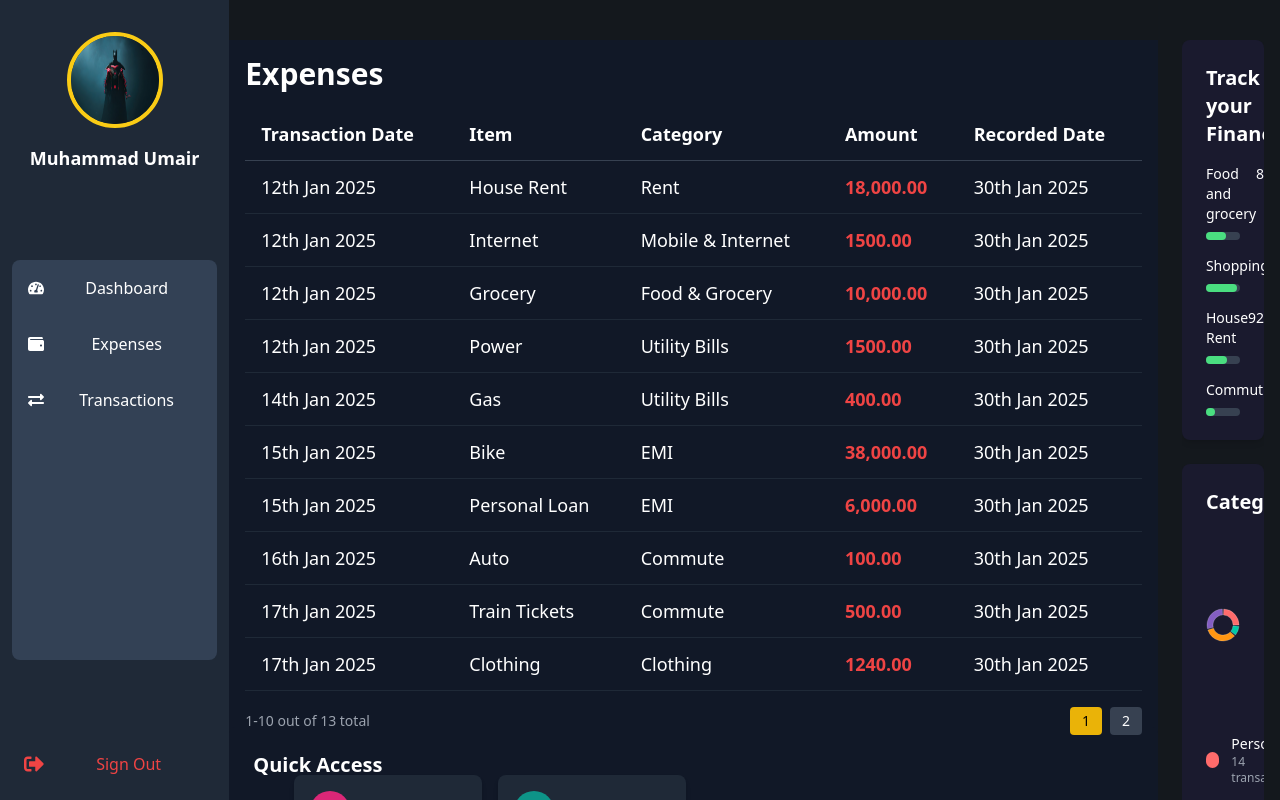
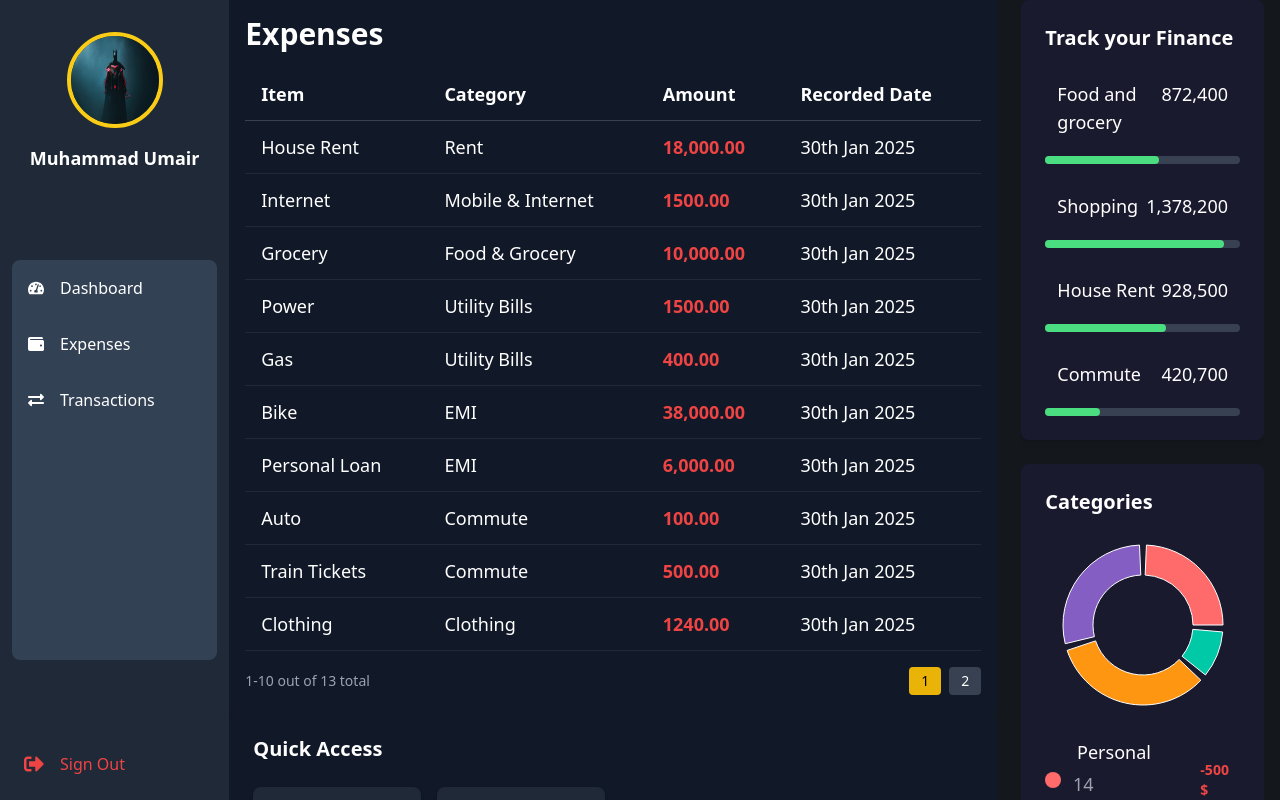
Before and after one commit to umair763/Expense-Tracker, a React (Vite) app in the folder client/: page / in a window 1280 px wide. Both pictures are taken after a click on the button "Expenses". Built offline with nearby package versions, Linux system fonts and the light colour scheme.

Commit message:
Update-2

```diff
--- a/client/src/components/Dashboard/Catagories.jsx
+++ b/client/src/components/Dashboard/Catagories.jsx
@@ -17,7 +17,7 @@ function Categories() {
    ];
 
    return (
-      <div className="bg-[#1a1a2e] text-white p-4 sm:p-6 rounded-lg shadow-md w-full sm:w-full md:w-full">
+      <div className="bg-[#1a1a2e] text-white p-4 sm:p-6 rounded-lg shadow-md w-full sm:w-full md:w-full ">
          <h2 className="text-lg sm:text-xl font-semibold mb-4 sm:mb-6">Categories</h2>
 
          {/* Donut Chart */}
@@ -32,17 +32,17 @@ function Categories() {
          </div>
 
          {/* Transaction List */}
-         <div className="space-y-3 sm:space-y-4">
+         <div className="space-y-3 sm:space-y-4 ">
             {transactions.map((transaction, index) => (
                <div key={index} className="flex justify-between items-center">
                   <div className="flex items-center">
                      <div
-                        className="w-3 h-3 sm:w-4 sm:h-4 rounded-full mr-2 sm:mr-3"
+                        className="w-3 h-3 sm:w-4 sm:h-4 rounded-full mr-2 sm:mr-3 "
                         style={{ backgroundColor: transaction.color }}
                      ></div>
                      <div>
-                        <p className="text-xs sm:text-sm font-medium">{transaction.label}</p>
-                        <p className="text-xs text-gray-400">{transaction.count}</p>
+                        <p className="text-xs sm:text-sm md:text-md lg:text-lg sm:p-0 md:p-1 lg:p-1">{transaction.label}</p>
+                        <p className="text-xs sm:text-sm md:text-md lg:text-lg text-gray-400 ">{transaction.count}</p>
                      </div>
                   </div>
                   <p className="text-red-500 text-xs sm:text-sm font-bold">{transaction.value}</p>
--- a/client/src/components/Dashboard/TrackFinance.jsx
+++ b/client/src/components/Dashboard/TrackFinance.jsx
@@ -9,18 +9,18 @@ function TrackFinance() {
    ];
 
    return (
-      <div className="bg-[#1a1a2e] text-white p-4 sm:p-6 rounded-lg shadow-md w-full sm:w-full md:w-full">
-         <h2 className="text-lg sm:text-xl font-semibold mb-4">Track your Finance</h2>
+      <div className="bg-[#1a1a2e] text-white p-4 sm:p-6 rounded-lg shadow-md w-full sm:w-full md:w-full ">
+         <h2 className="text-lg sm:text-xl font-semibold mb-4 ">Track your Finance</h2>
          <div className="space-y-4">
             {data.map((item, index) => (
                <div key={index}>
-                  <div className="flex justify-between text-xs sm:text-sm mb-2">
+                  <div className="flex justify-between mb-2 text-xs sm:text-sm md:text-md lg:text-lg md:p-2 lg:p-3">
                      <span>{item.label}</span>
                      <span>{item.value.toLocaleString()}</span>
                   </div>
                   <div className="w-full bg-gray-700 rounded-full h-1 sm:h-2">
                      <div
-                        className="bg-green-400 h-full rounded-full"
+                        className="bg-green-400 h-full rounded-full text-xs sm:text-sm md:text-md lg:text-lg "
                         style={{
                            width: `${(item.value / item.maxValue) * 100}%`,
                         }}
--- a/client/src/components/Expenses/AddExpenseAndReport.jsx
+++ b/client/src/components/Expenses/AddExpenseAndReport.jsx
@@ -4,10 +4,10 @@ import { FaFileInvoiceDollar, FaChartPie } from 'react-icons/fa';
 const AddExpenseAndReport = () => {
    return (
       <>
-         <div className="p-6 bg-gray-900 rounded-md text-white w-full -mt-6">
+         <div className="p-6 bg-gray-900 rounded-md text-white w-full">
             <h2 className="text-xl font-semibold mb-4">Quick Access</h2>
             <div className="flex justify-center w-full">
-               <div className="grid grid-cols-1 sm:grid-cols-2 lg:grid-cols-4 gap-4 -mt-5">
+               <div className="grid grid-cols-1 sm:grid-cols-2 lg:grid-cols-4 gap-4 mt-2">
                   {/* New Expense Button */}
                   <div className="flex items-center p-4 bg-gray-800 rounded-lg shadow-md hover:bg-gray-700 transition">
                      <div className="w-10 h-10 flex items-center justify-center text-white rounded-full bg-pink-600 mr-4">
--- a/client/src/components/Expenses/ExpensesRecord.jsx
+++ b/client/src/components/Expenses/ExpensesRecord.jsx
@@ -3,41 +3,37 @@ import React, { useState } from 'react';
 const data = [
    { date: '12th Jan 2025', item: 'House Rent', category: 'Rent', amount: '18,000.00', recordedDate: '30th Jan 2025' },
    {
-      date: '12th Jan 2025',
       item: 'Internet',
       category: 'Mobile & Internet',
       amount: '1500.00',
       recordedDate: '30th Jan 2025',
    },
    {
-      date: '12th Jan 2025',
       item: 'Grocery',
       category: 'Food & Grocery',
       amount: '10,000.00',
       recordedDate: '30th Jan 2025',
    },
    {
-      date: '12th Jan 2025',
       item: 'Power',
       category: 'Utility Bills',
       amount: '1500.00',
       recordedDate: '30th Jan 2025',
    },
-   { date: '14th Jan 2025', item: 'Gas', category: 'Utility Bills', amount: '400.00', recordedDate: '30th Jan 2025' },
-   { date: '15th Jan 2025', item: 'Bike', category: 'EMI', amount: '38,000.00', recordedDate: '30th Jan 2025' },
-   { date: '15th Jan 2025', item: 'Personal Loan', category: 'EMI', amount: '6,000.00', recordedDate: '30th Jan 2025' },
-   { date: '16th Jan 2025', item: 'Auto', category: 'Commute', amount: '100.00', recordedDate: '30th Jan 2025' },
+   { item: 'Gas', category: 'Utility Bills', amount: '400.00', recordedDate: '30th Jan 2025' },
+   { item: 'Bike', category: 'EMI', amount: '38,000.00', recordedDate: '30th Jan 2025' },
+   { item: 'Personal Loan', category: 'EMI', amount: '6,000.00', recordedDate: '30th Jan 2025' },
+   { item: 'Auto', category: 'Commute', amount: '100.00', recordedDate: '30th Jan 2025' },
    {
-      date: '17th Jan 2025',
       item: 'Train Tickets',
       category: 'Commute',
       amount: '500.00',
       recordedDate: '30th Jan 2025',
    },
-   { date: '17th Jan 2025', item: 'Clothing', category: 'Clothing', amount: '1240.00', recordedDate: '30th Jan 2025' },
-   { date: '18th Jan 2025', item: 'Injury', category: 'Repair', amount: '600.00', recordedDate: '30th Jan 2025' },
-   { date: '19th Jan 2025', item: 'Momos', category: 'Snacks', amount: '250.00', recordedDate: '30th Jan 2025' },
-   { date: '20th Jan 2025', item: 'David', category: 'Transfers', amount: '2500.00', recordedDate: '30th Jan 2025' },
+   { item: 'Clothing', category: 'Clothing', amount: '1240.00', recordedDate: '30th Jan 2025' },
+   { item: 'Injury', category: 'Repair', amount: '600.00', recordedDate: '30th Jan 2025' },
+   { item: 'Momos', category: 'Snacks', amount: '250.00', recordedDate: '30th Jan 2025' },
+   { item: 'David', category: 'Transfers', amount: '2500.00', recordedDate: '30th Jan 2025' },
 ];
 
 function ExpensesRecord() {
@@ -58,8 +54,7 @@ function ExpensesRecord() {
          <div className="overflow-x-auto">
             <table className="min-w-full border-collapse table-auto text-sm">
                <thead>
-                  <tr className="text-left border-b border-gray-700 text-xs sm:text-sm lg:text-lg">
-                     <th className="py-3 px-2 sm:px-4">Transaction Date</th>
+                  <tr className="text-left border-b border-gray-700 text-xs sm:text-sm lg:text-lg p-0 m-0">
                      <th className="py-3 px-2 sm:px-4">Item</th>
                      <th className="py-3 px-2 sm:px-4">Category</th>
                      <th className="py-3 px-2 sm:px-4">Amount</th>
@@ -72,7 +67,6 @@ function ExpensesRecord() {
                         key={index}
                         className="border-b border-gray-800 hover:bg-gray-800 text-xs sm:text-sm lg:text-lg"
                      >
-                        <td className="py-3 px-2 sm:px-4">{record.date}</td>
                         <td className="py-3 px-2 sm:px-4">{record.item}</td>
                         <td className="py-3 px-2 sm:px-4">{record.category}</td>
                         <td className="py-3 px-2 sm:px-4 text-red-500 font-semibold">{record.amount}</td>
--- a/client/src/components/MainDashBoard.jsx
+++ b/client/src/components/MainDashBoard.jsx
@@ -7,7 +7,7 @@ import IncomeAndSpendings from './Dashboard/IncomeAndSpendings';
 
 function MainDashBoard() {
    return (
-      <div className=" w-full grid grid-cols-1 sm:grid-cols-2 md:grid-cols-2 lg:grid-cols-3 gap-4 p-2">
+      <div className=" w-full grid grid-cols-1 sm:grid-cols-2 md:grid-cols-2 lg:grid-cols-3 gap-4 p-2 mt-2">
          {/* First Column (Center Section) */}
          <div className="lg:col-span-2 space-y-4">
             {/* Top Row: Available Balance & Income and Spendings */}
--- a/client/src/components/MainExpenses.jsx
+++ b/client/src/components/MainExpenses.jsx
@@ -8,15 +8,15 @@ import Categories from './Dashboard/Catagories';
 
 function MainExpenses() {
    return (
-      <div className="flex flex-col md:flex-row gap-6 mt-10 ">
+      <div className="flex flex-col md:flex-row gap-6">
          {/* Left Column */}
-         <div className="flex-grow ">
+         <div className="flex-grow md:w-2/4 ">
             <ExpensesRecord />
             <AddExpenseAndReport />
          </div>
 
          {/* Right Column */}
-         <div className="flex-1 space-y-6 overflow-hidden mr-4">
+         <div className="flex-1 space-y-6 overflow-hidden mr-4 md:w-2/4">
             <div>
                <TrackFinance />
             </div>
--- a/client/src/components/MainTransaction.jsx
+++ b/client/src/components/MainTransaction.jsx
@@ -5,7 +5,7 @@ import AddTransactionAndReport from './Trasactions/AddTransactionAndReport';
 
 const MainTransaction = () => {
    return (
-      <div className="mt-8 p-4 sm:p-3 lg:p-4">
+      <div className="mt-2 p-4 sm:p-3 lg:p-4">
          {/* Top Section */}
          <div className="grid grid-cols-1 sm:grid-cols-2 lg:grid-cols-2 gap-6">
             {/* Weekly Report Bar Graph */}
--- a/client/src/components/SideBar.jsx
+++ b/client/src/components/SideBar.jsx
@@ -15,34 +15,34 @@ function SideBar({ setIsDashboardVisible, setIsExpensesVisible, setIsTransaction
          </div>
 
          {/* Navigation */}
-         <div className="flex flex-col items-start mt-8 space-y-4 px-2 bg-slate-700 p-2 m-3 h-1/2 rounded-lg">
+         <div className="flex flex-col items-start  mt-8 space-y-4 px-2 bg-slate-700 p-2 m-3 h-1/2 rounded-lg">
             <button
-               className="w-full flex items-center py-2 px-2 hover:bg-gray-600 rounded justify-start"
+               className="w-full flex items-center py-2 px-2 hover:bg-gray-600 rounded justify-start text-left"
                onClick={setIsDashboardVisible}
             >
-               <FaTachometerAlt className="mr-2" size={16} />
+               <FaTachometerAlt className="mr-4" size={16} />
                <span className="flex-grow">Dashboard</span>
             </button>
             <button
-               className="w-full flex items-center py-2 px-2 hover:bg-gray-600 rounded justify-start"
+               className="w-full flex items-center py-2 px-2 hover:bg-gray-600 rounded justify-start text-left"
                onClick={setIsExpensesVisible}
             >
-               <FaWallet className="mr-2" size={16} />
+               <FaWallet className="mr-4" size={16} />
                <span className="flex-grow">Expenses</span>
             </button>
             <button
-               className="w-full flex items-center py-2 px-2 hover:bg-gray-600 rounded justify-start"
+               className="w-full flex items-center py-2 px-2 hover:bg-gray-600 rounded justify-start text-left"
                onClick={setIsTransactionsVisible}
             >
-               <FaExchangeAlt className="mr-2" size={16} />
+               <FaExchangeAlt className="mr-4" size={16} />
                <span className="flex-grow">Transactions</span>
             </button>
          </div>
 
          {/* Logout */}
          <div className="flex flex-col items-start p-4">
-            <button className="w-full flex items-center py-2 px-2 hover:bg-red-700 text-red-500 rounded justify-start">
-               <FaSignOutAlt className="mr-2" size={20} />
+            <button className="w-full flex items-center py-2 px-2 hover:bg-red-700 text-red-500 rounded justify-start text-left">
+               <FaSignOutAlt className="mr-4" size={20} />
                <span className="flex-grow">Sign Out</span>
             </button>
          </div>
```
